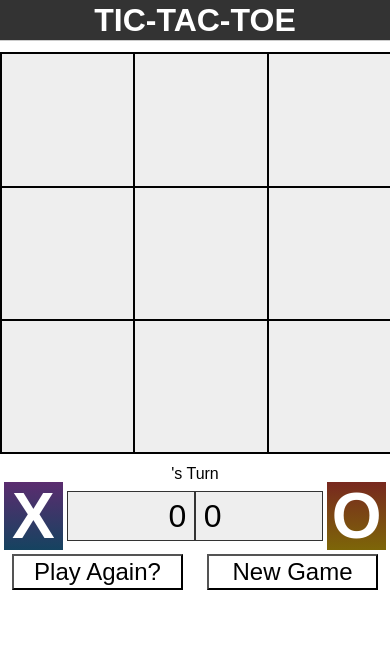
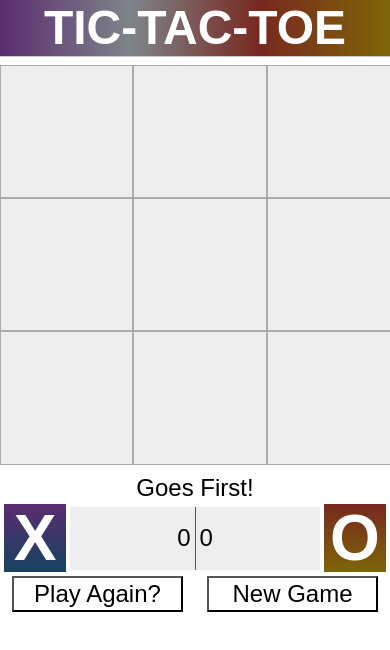
Before and after one commit to kgilla/tic-tac-toe-javascript, a plain HTML site: page index.html in a window 390 px wide. Both pictures are taken after a click on the button "Start Game". Drawn offline with Linux system fonts and the light colour scheme.

Commit message:
fixed some ui issues and made some style improvements

```diff
--- a/script.js
+++ b/script.js
@@ -42,7 +42,7 @@ const game = (() => {
     gameBoard.clean();
     turnCount = 0;
     gameBoard.addListeners();
-    // currentTurn = randomTurn();
+    gameDisplay.showCurrentTurn();
   }
 
   const randomTurn = () => {
@@ -118,7 +118,6 @@ const gameBoard = (() => {
     game.checkWin(gameState)
     render()
     game.currentTurn = game.turnSwitch();
-    gameDisplay.showCurrentTurn()
   }
 
   function render() {
@@ -134,8 +133,6 @@ const gameBoard = (() => {
       spot.innerHTML = "";
     });
   }
-
-  addListeners();
 
   return {
     boardSpots,
@@ -157,11 +154,12 @@ const gameDisplay = (() => {
   const p2Name = document.getElementById("p2-name");
 
   function showCurrentTurn() {
-    gameInfo.innerHTML = `${game.currentTurn.name}'s Turn`;
+    gameInfo.innerHTML = `${game.currentTurn.name} Goes First!`;
   }
 
   function showGame() {
     nameDisplay();
+    gameBoard.addListeners();
     formBox.classList.toggle("hidden");
     gameBox.classList.toggle("hidden");
   }
--- a/style.css
+++ b/style.css
@@ -5,10 +5,10 @@ body {
 }
 
 .heading {
-  font-size: 2rem;
+  font-size: 3rem;
   font-weight: bold;
   padding: 1%;
-  background: #333;
+  background: linear-gradient(90deg, #5b2c6f, #7d858a, #78281f, #7d6608);
   color: #fff;
   border-bottom: solid 1px #ccc;
 }
@@ -19,8 +19,7 @@ body {
   grid-template-rows: repeat(3, 1fr);
   height: 400px;
   width: 400px;
-  margin: 3% auto;
-  border: 1px solid black;
+  margin: 2% auto;
   background: #eee;
 }
 
@@ -30,7 +29,7 @@ body {
   align-items: center;
   font-weight: bold;
   font-size: 6rem;
-  border: 1px solid black;
+  border: 1px solid #aaa;
 }
 
 #form-box {
@@ -45,9 +44,20 @@ body {
 
 #form-box input {
   width: 380px;
+  border: 1px solid #aaa;
+  border-radius: 5px;
   margin: 1%;
+  padding: 1%;
   font-size: 1.4rem;
+}
 
+#game-start {
+  background: rgb(144, 188, 224);
+}
+
+#game-start:hover {
+  background: rgb(122, 168, 204);
+  border: solid 1px #000;
 }
 
 .p1-win,
@@ -90,9 +100,12 @@ body {
   justify-content: space-between;
   align-items: center;
   background: #eee;
-  border: 1px solid #333;
   font-size: 2rem;
   padding: 2% 2%
+}
+
+#p1-info {
+  border-right: 1px solid #555;
 }
 
 /* button stuff */
@@ -116,9 +129,14 @@ body {
 
 #new-game:hover,
 #play-again:hover {
-  background: #333;
+  background: #666;
   color: #fff;
   border: 1px solid black;
+}
+
+#game-info {
+  font-size: 1.5rem;
+  padding: 1%;
 }
 
 .show {
@@ -128,3 +146,11 @@ body {
 .hidden {
   display: none;
 }
+
+@media only screen and (max-width: 600px) {
+  #p1-info,
+  #p2-info {
+    font-size: 1.5rem;
+    padding: 5% 1%;
+  }
+}
```
